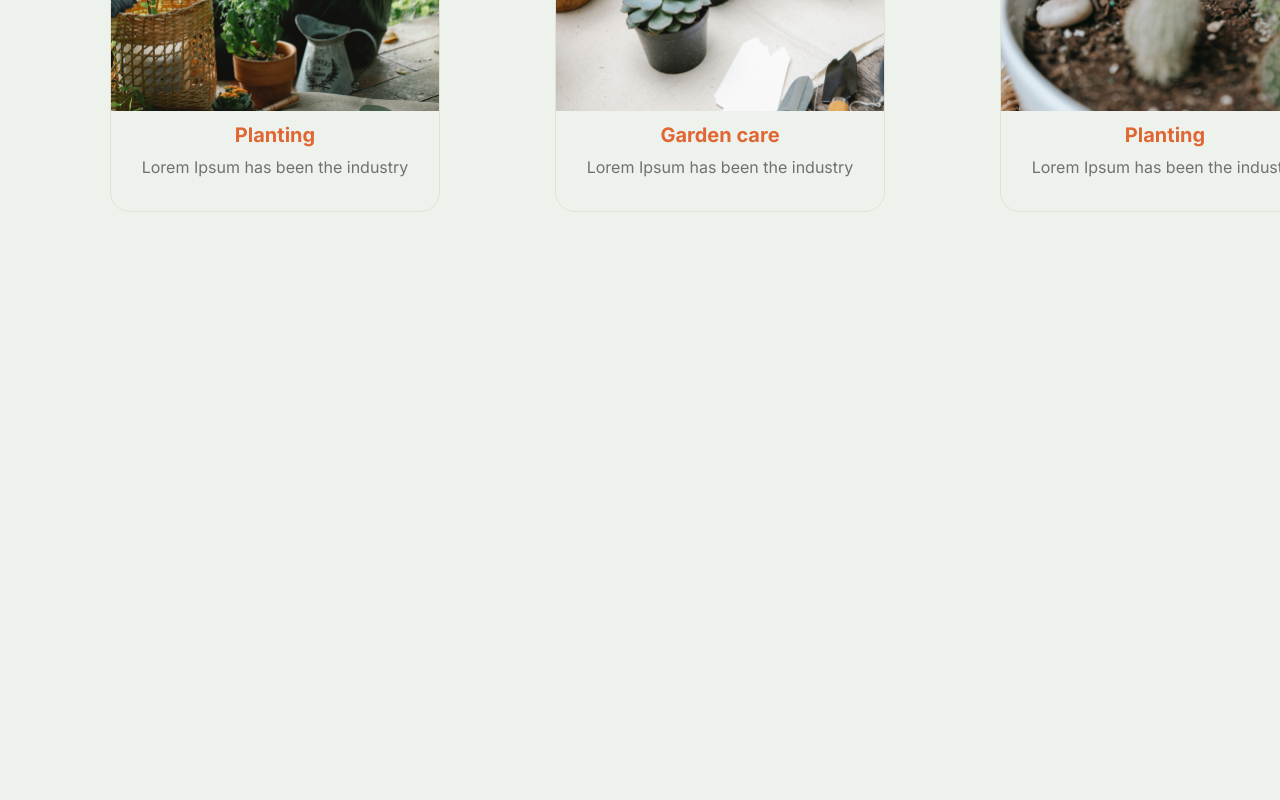
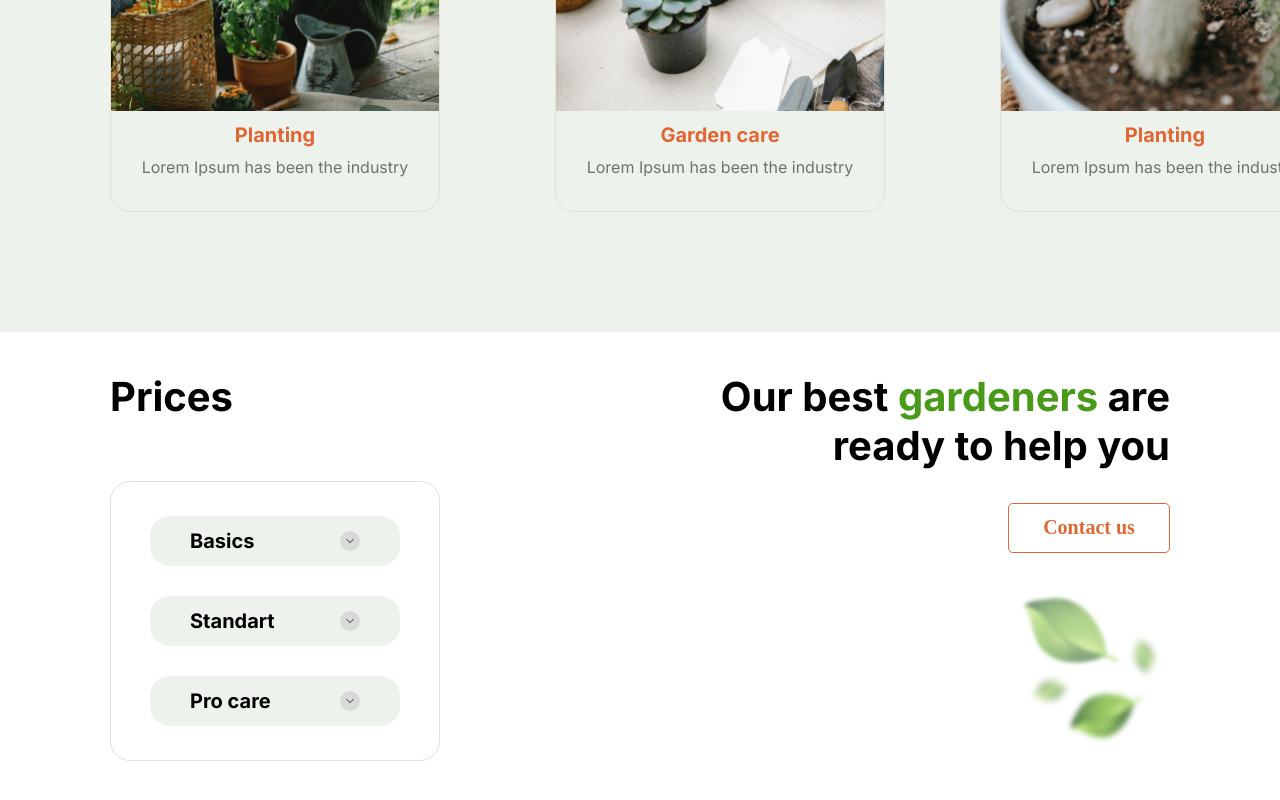
Before and after one commit to kbikchantaeva/plants, a plain HTML site: page index.html in a window 1280 px wide. Shown: the part 2255-3055 px from the top of the page. Before the commit the page ends 2587 px from the top, so only its background shows below. Drawn offline with nearby package versions, Linux system fonts and the light colour scheme; a web font is replaced by a local one.

Commit message:
feat: add prices section

```diff
--- a/index.html
+++ b/index.html
@@ -151,7 +151,51 @@
       </section>
 
       <section class="prices-section">
-        <div class="container"></div>
+        <div class="container">
+          <div class="prices-column--left">
+            <h2 class="heading--secondary-sans">Prices</h2>
+
+            <div class="prices-accordeon">
+              <div class="plan">
+                <p class="plan-name">Basics</p>
+                <ion-icon
+                  name="chevron-down-outline"
+                  class="plan-icon"
+                ></ion-icon>
+              </div>
+
+              <div class="plan">
+                <p class="plan-name">Standart</p>
+                <ion-icon
+                  name="chevron-down-outline"
+                  class="plan-icon"
+                ></ion-icon>
+              </div>
+
+              <div class="plan">
+                <p class="plan-name">Pro care</p>
+                <ion-icon
+                  name="chevron-down-outline"
+                  class="plan-icon"
+                ></ion-icon>
+              </div>
+            </div>
+          </div>
+
+          <div class="prices-column--middle"></div>
+
+          <div class="prices-column--right">
+            <h2 class="heading--secondary-sans">
+              Our best <span>gardeners</span> are ready to help you
+            </h2>
+            <button class="btn--prices">Contact us</button>
+            <img
+              src="img/prices_leafs.png"
+              alt="Small leafs"
+              class="prices-img"
+            />
+          </div>
+        </div>
       </section>
 
       <section class="contacts-section">
@@ -160,5 +204,14 @@
     </main>
 
     <footer class="footer"></footer>
+
+    <script
+      type="module"
+      src="https://unpkg.com/ionicons@5.5.2/dist/ionicons/ionicons.esm.js"
+    ></script>
+    <script
+      nomodule
+      src="https://unpkg.com/ionicons@5.5.2/dist/ionicons/ionicons.js"
+    ></script>
   </body>
 </html>
--- a/styles/style.css
+++ b/styles/style.css
@@ -195,3 +195,99 @@ body {
   font-size: 1.6rem;
   color: #717171;
 }
+
+/* PRICES SECTION */
+
+.prices-section {
+  background-color: #fff;
+  padding: 4rem 0 11.5rem;
+}
+
+.prices-section .container {
+  display: grid;
+  grid-template-columns: 1fr 1fr 2fr;
+}
+
+.prices-accordeon {
+  width: 33rem;
+  height: 28rem;
+  border: 1px solid #e3e1d5;
+  border-radius: 2rem;
+  padding: 3.4rem 4.1rem;
+  display: flex;
+  flex-direction: column;
+  justify-content: space-between;
+  align-items: center;
+}
+
+.plan {
+  width: 25rem;
+  height: 5rem;
+  padding: 1.6rem 4rem;
+  background-color: #edf2ec;
+  border-radius: 20px;
+  display: flex;
+  justify-content: space-between;
+  align-items: center;
+}
+
+.plan-name {
+  font-size: 2rem;
+  color: #000;
+  font-weight: 700;
+}
+
+.plan-icon {
+  width: 12px;
+  height: 12px;
+  padding: 4px;
+  background-color: #d9d9d9;
+  color: #717171;
+  border-radius: 50%;
+}
+
+/* .prices-column--middle {
+  grid-column: 1/2;
+} */
+
+.prices-column--left {
+  display: flex;
+  flex-direction: column;
+  align-items: start;
+  gap: 6rem;
+}
+
+.prices-column--right {
+  text-align: right;
+  display: flex;
+  flex-direction: column;
+  align-items: end;
+  justify-content: space-between;
+}
+
+.heading--secondary-sans {
+  font-size: 4rem;
+  color: #000;
+  font-weight: 700;
+}
+
+.heading--secondary-sans span {
+  color: #499a18;
+}
+
+.btn--prices {
+  width: 16.2rem;
+  height: 5rem;
+  background-color: #fff;
+  border: 1px solid #e06733;
+  border-radius: 5px;
+  color: #e06733;
+  font-family: "Inika", serif;
+  font-size: 2rem;
+  font-weight: 700;
+}
+
+.prices-img {
+  width: 15.2rem;
+  height: 17.5rem;
+}
```
